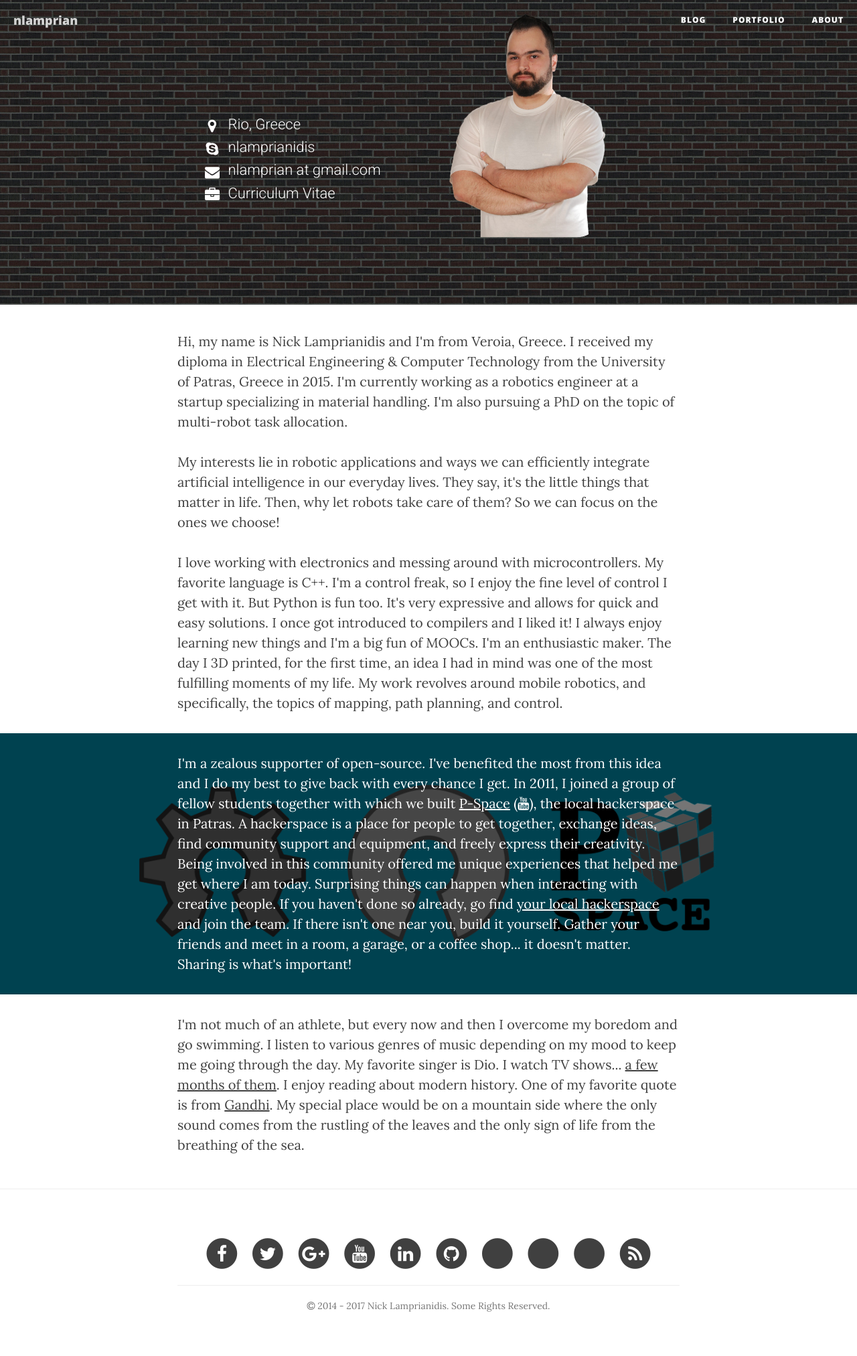
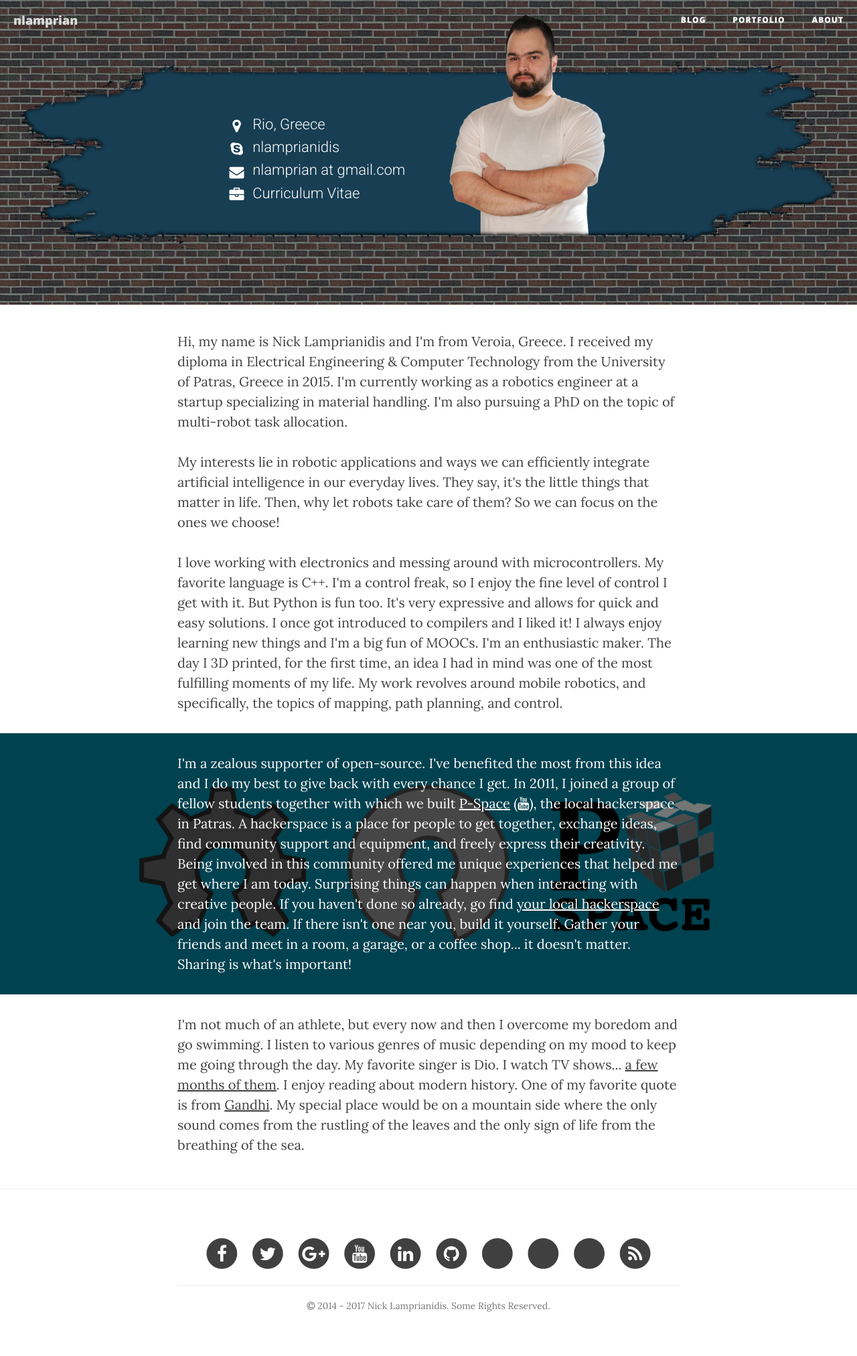
Before and after one commit to pAIgn10/paign10.github.io, a Jekyll site: the page built from about.html, in a window 1280 px wide. Shown: the whole page at 67% size. Built offline with Jekyll 4.4.1, drawn with Linux system fonts in a browser that asks for light colours; nearby versions of some CDN libraries; comment, search, counter and statistics services are not loaded.

Commit message:
Updated about page

```diff
--- a/_includes/footer.html
+++ b/_includes/footer.html
@@ -11,7 +11,7 @@
 								{% if link.icon %}
 								<i class="fa {{ link.icon }} fa-stack-1x fa-inverse"></i>
 								{% else %}
-								<i class="fa" style="vertical-align:-3px"><img src="{{ link.img }}" width="{{ link.width }}" /></i>
+								<i class="fa" style="vertical-align:-3px"><img class="img-footer" src="{{ link.img }}" width="{{ link.width }}" /></i>
 								{% endif %}
 							</span>
 						</a>
--- a/_layouts/about.html
+++ b/_layouts/about.html
@@ -4,7 +4,7 @@ layout: default
 
 <!-- Page Header -->
 <header class="intro-header" id="about-header">
-    <div class="container-fluid">
+    <div class="container">
         <div class="row">
             <div class="col-lg-8 col-lg-offset-2 col-md-8 col-md-offset-2 col-sm-8 col-sm-offset-2 col-xs-10 col-xs-offset-1 about-heading">
                 <ul class="fa-ul animated fadeInUp" id="about-info">
--- a/assets/css/clean-blog.css
+++ b/assets/css/clean-blog.css
@@ -498,3 +498,6 @@ body {
   padding: 50px 0px 0px 0px;
 }
 }
+a img.img-footer {
+  cursor: pointer;
+}
```
Also changed, not shown: assets/css/clean-blog.min.css, assets/img/about/portrait/paint-brush.png (added), assets/img/about/portrait/portrait-1-mobile.jpg, assets/img/about/portrait/portrait-1-mobile.png (deleted), assets/img/about/portrait/portrait-1.jpg.
